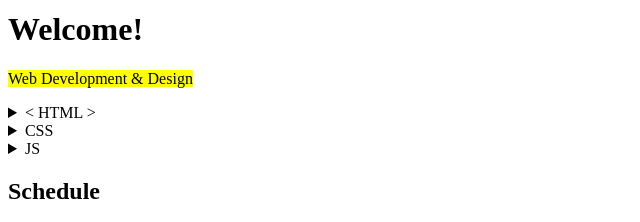
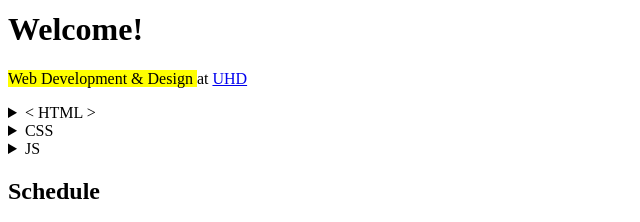
Before and after one commit to UHDrob/MIS_3313, a plain HTML site: page index.html in a window 1280 px wide. Shown: the part 598-820 px from the top of the page, 0-640 px from the left. Drawn offline with Linux system fonts and the light colour scheme.

Commit message:
Update index.html

```diff
--- a/index.html
+++ b/index.html
@@ -25,7 +25,7 @@
 
     <main>
         <h1>Welcome!</h1>
-        <p> <mark> Web Development &amp Design </mark> </p>
+        <p> <mark> Web Development &amp Design </mark> at <a href="www,uhd.edu">UHD</a></p>
         <article>
             <details>
                 <summary>&lt HTML &gt</summary>
```
